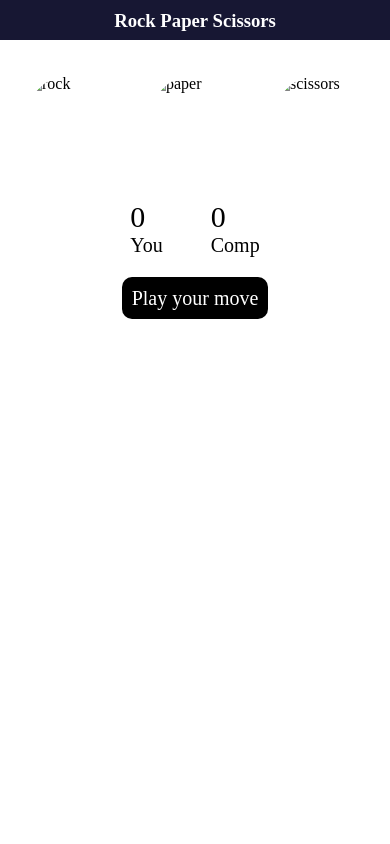
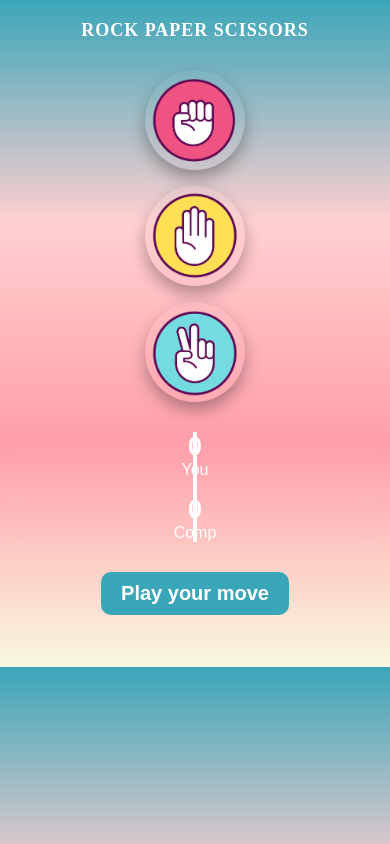
Before and after one commit to RukhsarNasir/Rock-Paper-Scissor-Game, a plain HTML site: page index.html in a window 390 px wide. Drawn offline with Linux system fonts and the light colour scheme.

Commit message:
Rock-Paper-Scissors
This is a simple Rock Paper Scissors game built using HTML, CSS, and JavaScript.

```diff
--- a/index.html
+++ b/index.html
@@ -12,13 +12,13 @@
 
     <div class="choices">
       <div class="choice" id="rock" >
-        <img src="images/rock.png" alt="rock"  />
+        <img src="rock2.png" alt="rock"  />
       </div>
       <div class="choice" id="paper">
-        <img src="images/paper.png" alt="paper"  />
+        <img src="paper2.png" alt="paper"  />
       </div>
       <div class="choice" id="scissors">
-        <img src="images/scissors.png" alt="scissors"  />
+        <img src="scissors2.png" alt="scissors"  />
       </div>
     </div>
     <div class="Score-Board">
@@ -26,6 +26,7 @@
             <p id="user-score">0</p>
             <p>You</p>
         </div>
+        <div class="divider"></div>
         <div class="score">
             <p id="comp-score">0</p>
             <p>Comp</p>
--- a/script.js
+++ b/script.js
@@ -15,7 +15,8 @@ const genCompChoice = () => {
 
 const drawGame = () => {
   msg.innerText = "Game was Draw. Play again.";
-  msg.style.backgroundColor = "#081b31";
+  msg.style.backgroundColor = "#508C9B";
+  msg.style.color="white";
 };
 
 const showWinner = (userWin, userChoice, compChoice) => {
@@ -23,12 +24,14 @@ const showWinner = (userWin, userChoice, compChoice) => {
     userScore++;
     userScorePara.innerText = userScore;
     msg.innerText = `You win! Your ${userChoice} beats ${compChoice}`;
-    msg.style.backgroundColor = "green";
+    msg.style.backgroundColor = "	#4E6C50";
+    msg.style.color="white";
   } else {
     compScore++;
     compScorePara.innerText = compScore;
     msg.innerText = `You lost. ${compChoice} beats your ${userChoice}`;
-    msg.style.backgroundColor = "red";
+    msg.style.backgroundColor = "#567189";
+    msg.style.color="white";
   }
 };
 
--- a/style.css
+++ b/style.css
@@ -1,15 +1,24 @@
 * {
+  transition: all 0.3s ease;
   margin: 0;
   padding: 0;
-font-family: 'Times New Roman', Times, serif;
+ font-family:Arial, Helvetica, sans-serif
+}
+body{
+  /* background: linear-gradient(to bottom, #1995AD, #A1D6E2, #F1F1F2); */
+
+  /* background: linear-gradient(to bottom, #31473A, #EDF4F2); */
+
+  background: linear-gradient(to bottom,#3AA6B9,#FFD0D0,#FF9EAA, #F9F9E0);
 }
 h3 {
-  background-color: rgb(23, 23, 51);
+  font-family: 'Times New Roman', Times, serif;
    color: white;
     height: 20px;
     text-align: center;
-  padding: 10px;
-
+    margin-top: 20px;
+    text-transform: uppercase;
+    letter-spacing: 1px;
 }
 .choices {
   display: flex;
@@ -25,37 +34,80 @@ h3 {
   display: flex;
   align-items: center;
   justify-content: center;
+  background: rgba(255, 255, 255, 0.005);
+  box-shadow: 0 8px 16px rgba(0, 0, 0, 0.3);
+  backdrop-filter: blur(10px);
+  transition: all 0.3s ease;
 }
 img {
   height: 90px;
   width: 90px;
-  object-fit: cover;
+  object-fit: contain;
   border-radius: 50%;
+  direction: left;
 }
 .choice:hover {
   cursor: pointer;
-  background-color: black;
+    transform: scale(1.1);
+    background: #3AA6B9;
 }
 .Score-Board {
   display: flex;
   align-items: center;
   justify-content: center;
+  gap: 3.5rem;
   margin-top: 30px;
-  font-size: 20px;
-  gap: 3rem;
+  backdrop-filter: blur(10px);
+  border-radius: 10px;
+  color:white;
+
 }
 #user-score ,#comp-score{
-    font-size: 30px;
+    font-size: 25px;
+    text-align: center;
+    font-weight: bold;
+
+}
+.divider {
+  position: absolute;
+  width: 4px;
+  height: 100%;
+  background-color: white;
 }
 .msg-container{
   text-align: center;
   margin-top: 30px;
 }
 #msg{
-    background-color: black;
+  background-color:#3AA6B9;
   color: white;
-    display: inline;
+  display: inline-block;
   font-size: 20px;
-    padding: 10px;
+  padding: 10px 20px;
   border-radius: 10px;
+  font-weight: 600;
+  margin-bottom: 52px;
 }
+@keyframes pulse {
+  0%, 100% {
+      transform: scale(1);
+  }
+  50% {
+      transform: scale(1.05);
+  }
+}
+@media (max-width: 600px) {
+  .choices {
+      flex-direction: column;
+      gap: 1rem;
+  }
+
+  .Score-Board {
+      flex-direction: column;
+      gap: 1rem;
+  }
+
+  h3 {
+      font-size: 18px;
+  }
+}
```
Also changed, not shown: paper.png (deleted), paper2.png (added), rock.png (deleted), rock2.png (added), scissors.png (deleted), scissors2.png (added). Lines whose indentation alone changed are shown as unchanged.
